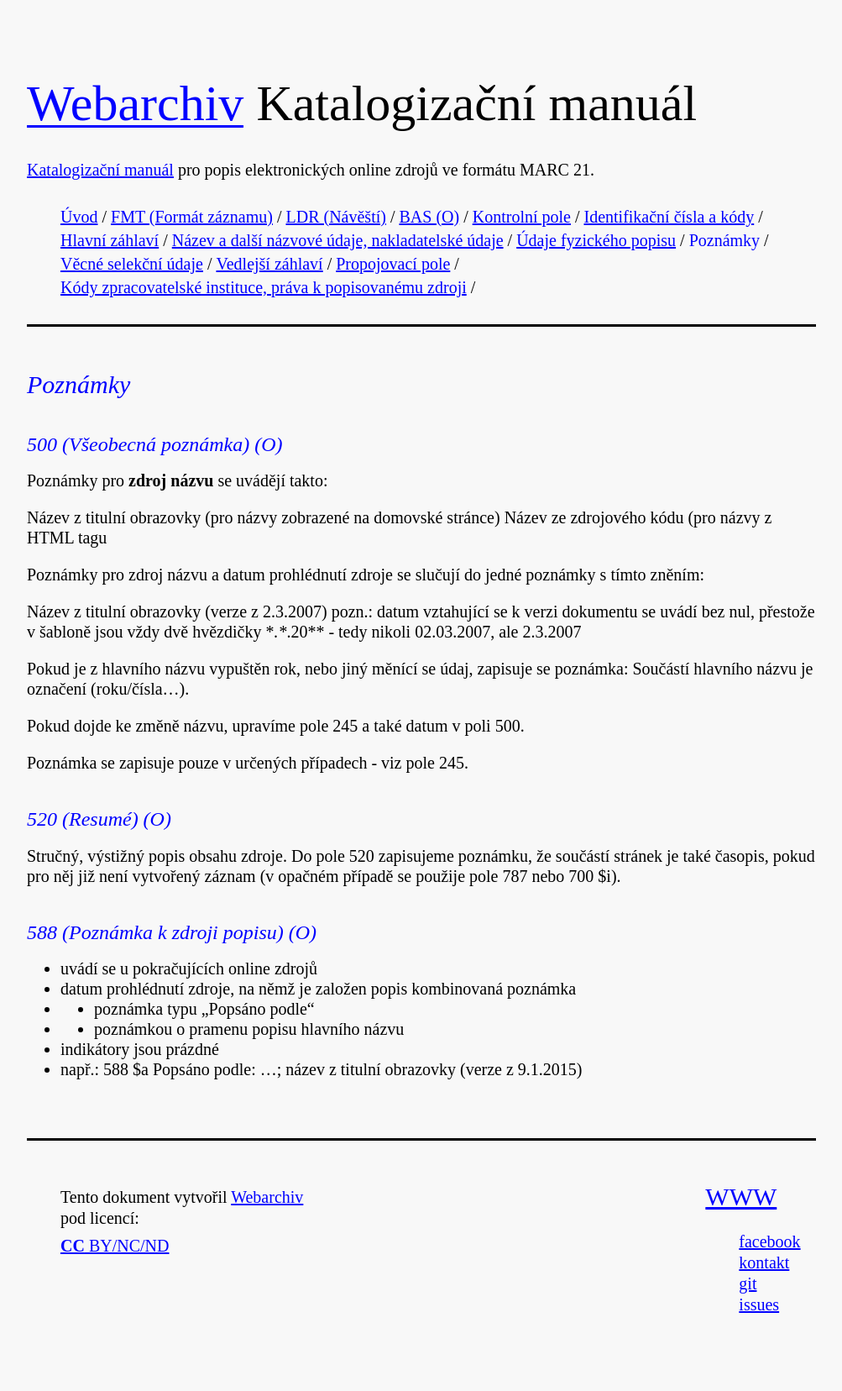
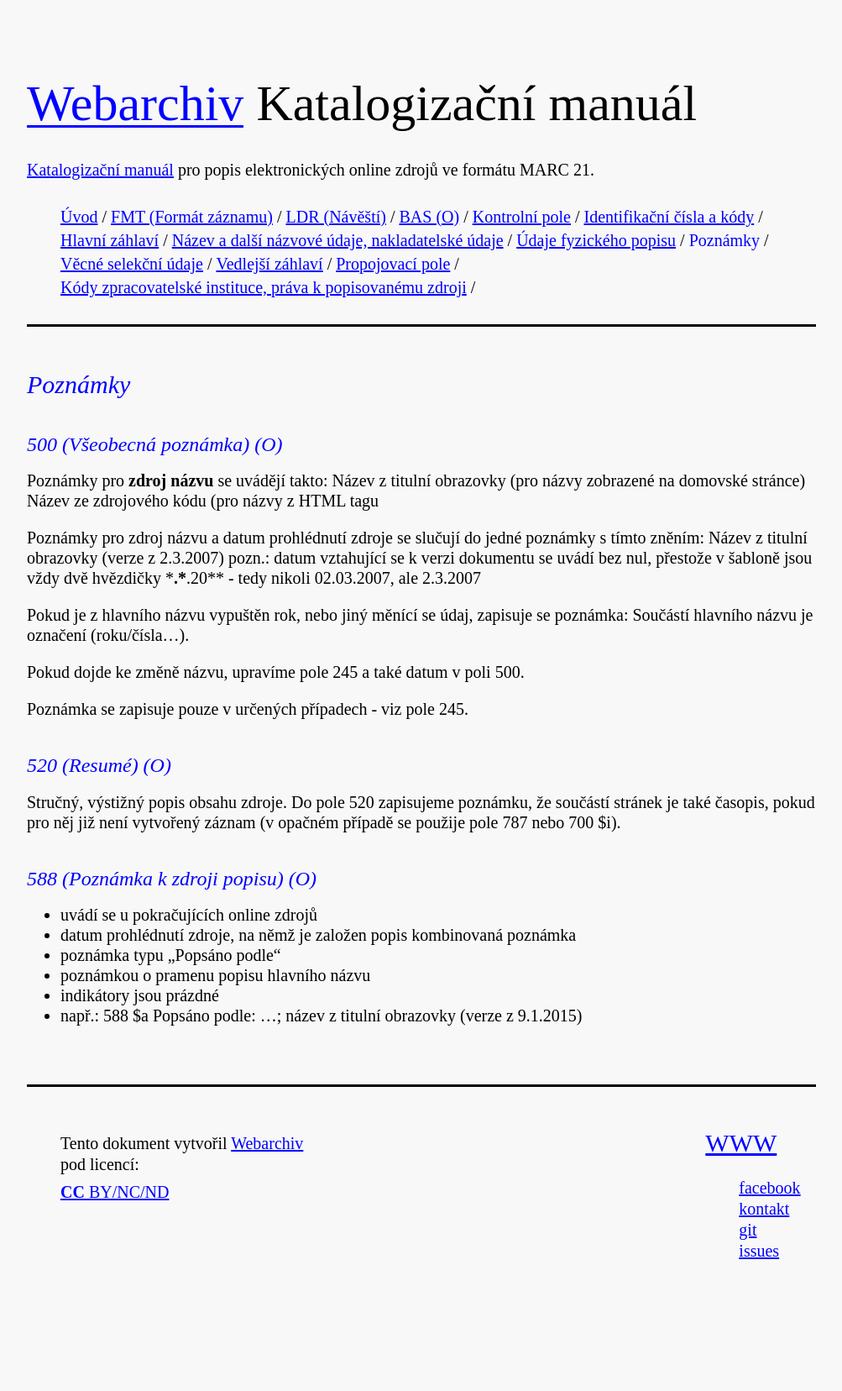
Before and after one commit to WebarchivCZ/katalogizacni-manual, a Jekyll site: the page built from _posts/2017-06-18-Poznamky.md, in a window 1280 px wide. Shown: the whole page at 84% size, without its empty margins (138-1141 px from the left). Built offline with Jekyll 4.4.1, drawn with Linux system fonts in a browser that asks for light colours; after the commit the page ends 1592 px from its top, so only the background shows below that.

```diff
--- a/_posts/2017-06-18-Poznamky.md
+++ b/_posts/2017-06-18-Poznamky.md
@@ -8,14 +8,12 @@ title: Poznámky
 ### 500 (Všeobecná poznámka) (O)
 
 Poznámky pro **zdroj názvu** se uvádějí takto:
-
-  Název z titulní obrazovky (pro názvy zobrazené na domovské stránce)
-  Název ze zdrojového kódu (pro názvy z HTML tagu <title>)
+    Název z titulní obrazovky (pro názvy zobrazené na domovské stránce)
+    Název ze zdrojového kódu (pro názvy z HTML tagu <title>)
 
 Poznámky pro zdroj názvu a datum prohlédnutí zdroje se slučují do jedné poznámky s tímto zněním:
-
-  Název z titulní obrazovky (verze z 2.3.2007)
-  pozn.: datum vztahující se k verzi dokumentu se uvádí bez nul, přestože v šabloně jsou vždy dvě hvězdičky \**.\**.20** - tedy nikoli 02.03.2007, ale 2.3.2007
+    Název z titulní obrazovky (verze z 2.3.2007)
+    pozn.: datum vztahující se k verzi dokumentu se uvádí bez nul, přestože v šabloně jsou vždy dvě hvězdičky \***.\***.20** - tedy nikoli 02.03.2007, ale 2.3.2007
 
 Pokud je z hlavního názvu vypuštěn rok, nebo jiný měnící se údaj, zapisuje se poznámka:
 Součástí hlavního názvu je označení (roku/čísla...).
@@ -31,10 +29,9 @@ Stručný, výstižný popis obsahu zdroje. Do pole 520 zapisujeme poznámku, ž
 
 ### 588 (Poznámka k zdroji popisu) (O)
 * uvádí se u pokračujících online zdrojů
-*  datum prohlédnutí zdroje, na němž je založen popis
+* datum prohlédnutí zdroje, na němž je založen popis
 kombinovaná poznámka
-*   + poznámka typu „Popsáno podle“
-*   + poznámkou o pramenu popisu hlavního názvu
+*   poznámka typu „Popsáno podle“
+*   poznámkou o pramenu popisu hlavního názvu
 * indikátory jsou prázdné
-* např.:
-588 $a Popsáno podle: ...; název z titulní obrazovky (verze z 9.1.2015)
+* např.: 588 $a Popsáno podle: ...; název z titulní obrazovky (verze z 9.1.2015)
```
